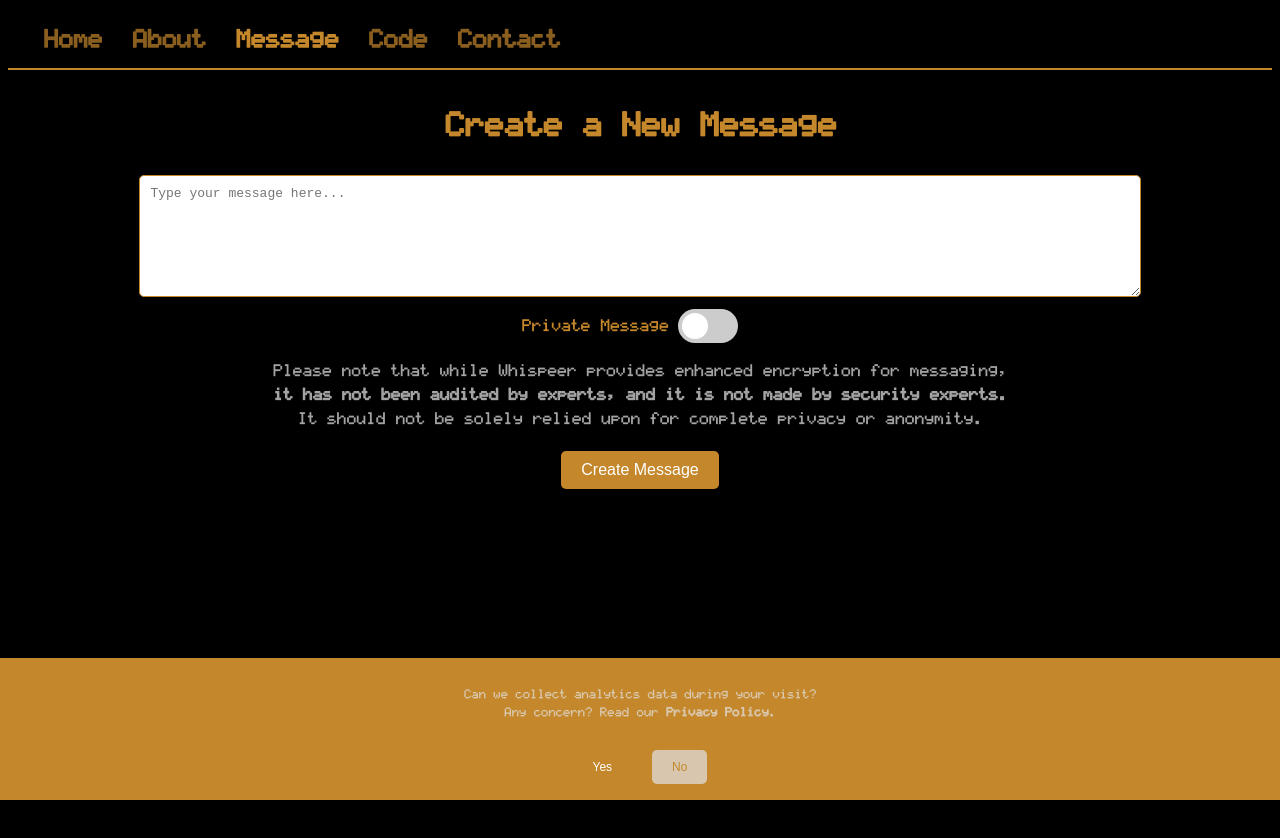
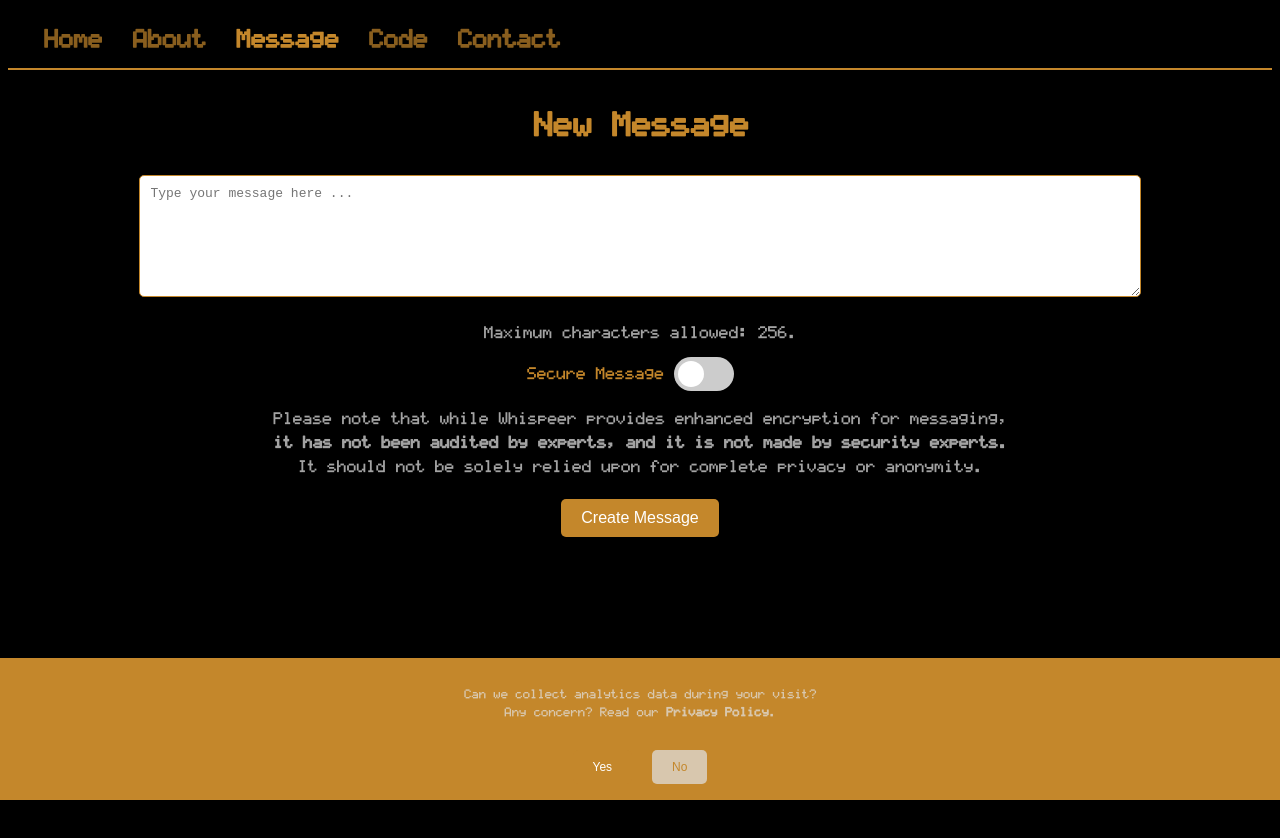
Before and after one commit to whispeer-me/whispeer, a Vue app: page /m/new in a window 1280 px wide. Shown: the top 838 px of the page. Built offline with nearby package versions, Linux system fonts and the light colour scheme; no server answers.

Commit message:
Add characters limit

```diff
--- a/src/views/message/CreateMessageView.vue
+++ b/src/views/message/CreateMessageView.vue
@@ -1,6 +1,6 @@
 <template>
   <div class="create-message-view">
-    <h1>Create a New Message</h1>
+    <h1>New Message</h1>
     <div v-if="errorMessage" class="error-message">
       <p>{{ errorMessage }}</p>
     </div>
@@ -8,13 +8,21 @@
     <form @submit.prevent="submitMessage">
       <textarea
         v-model="message.content"
-        placeholder="Type your message here..."
+        placeholder="Type your message here ..."
+        :maxlength="maxCharsAllowed"
         required
       ></textarea>
 
+      <p>Maximum characters allowed: {{ maxCharsAllowed }}.</p>
+
+      <p v-if="shouldWarn" class="warning">
+        {{ this.maxCharsAllowed - this.message.content.length }} characters
+        left.
+      </p>
+
       <div class="privacy-settings">
         <ToggleSwitch
-          title="Private Message"
+          title="Secure Message"
           :value="message.isPrivate"
           @change="handleToggleChange"
         />
@@ -85,10 +93,26 @@ export default {
       errorMessage: null,
       messageCopiedToClipboard: false,
       messageCopiedToClipboardFailed: false,
+      maxCharsAllowed: 256,
+      warningCharsLeft: 20,
     };
+  },
+  computed: {
+    charsLeft() {
+      return this.maxCharsAllowed - this.message.content.length;
+    },
+    shouldWarn() {
+      return this.charsLeft < this.warningCharsLeft;
+    },
   },
   methods: {
     async submitMessage() {
+      if (this.message.content.length > this.maxCharsAllowed) {
+        this.errorMessage = `Message exceeds ${this.maxCharsAllowed} characters.`;
+        return;
+      }
+
+      this.errorMessage = "";
       let newMessage;
 
       try {
@@ -206,6 +230,14 @@ $input-padding: 10px;
     border: 1px solid $primary-color;
   }
 
+  p {
+    color: $secondary-color;
+  }
+
+  p.warning {
+    color: $primary-color;
+  }
+
   .privacy-settings {
     display: flex;
     align-items: center;
```
